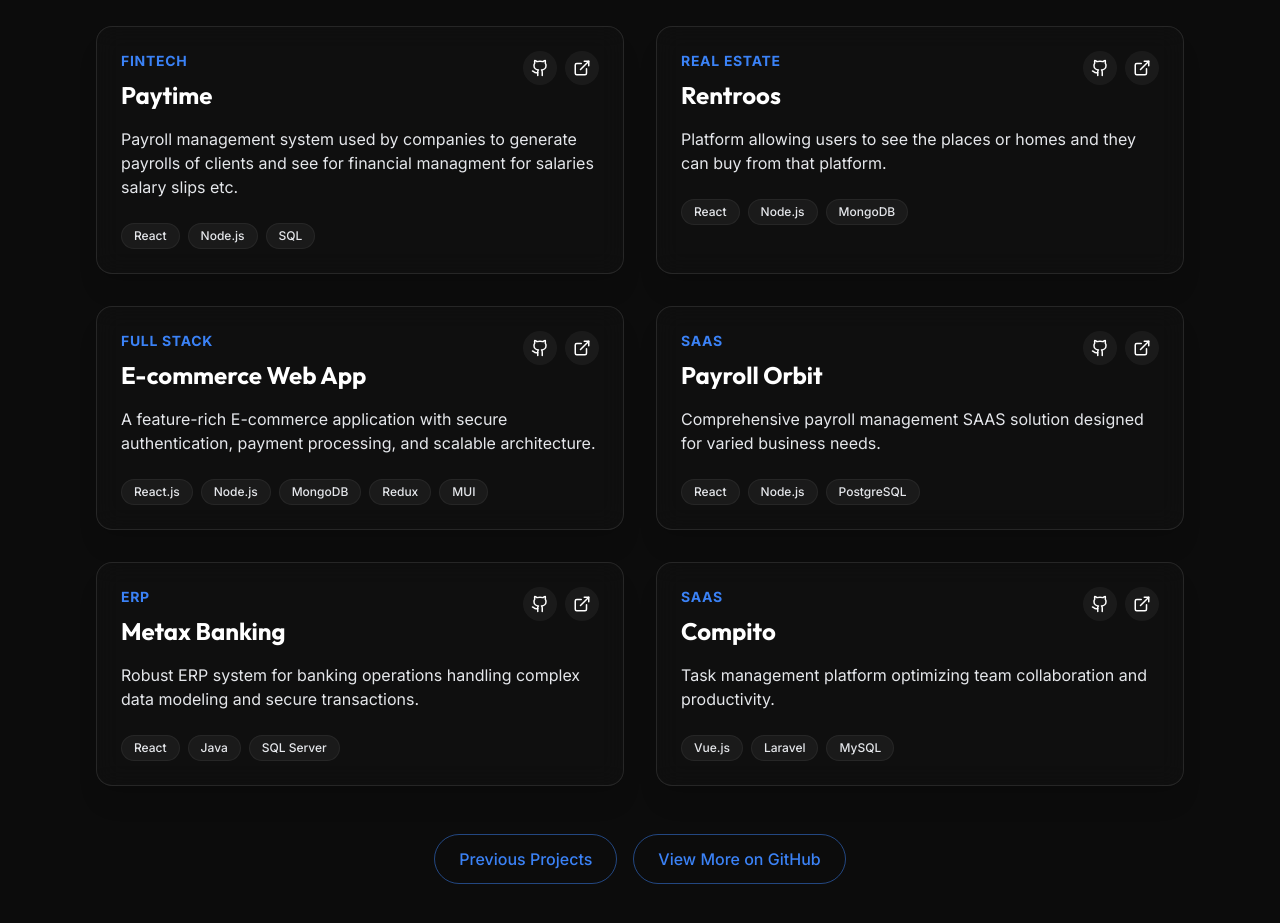
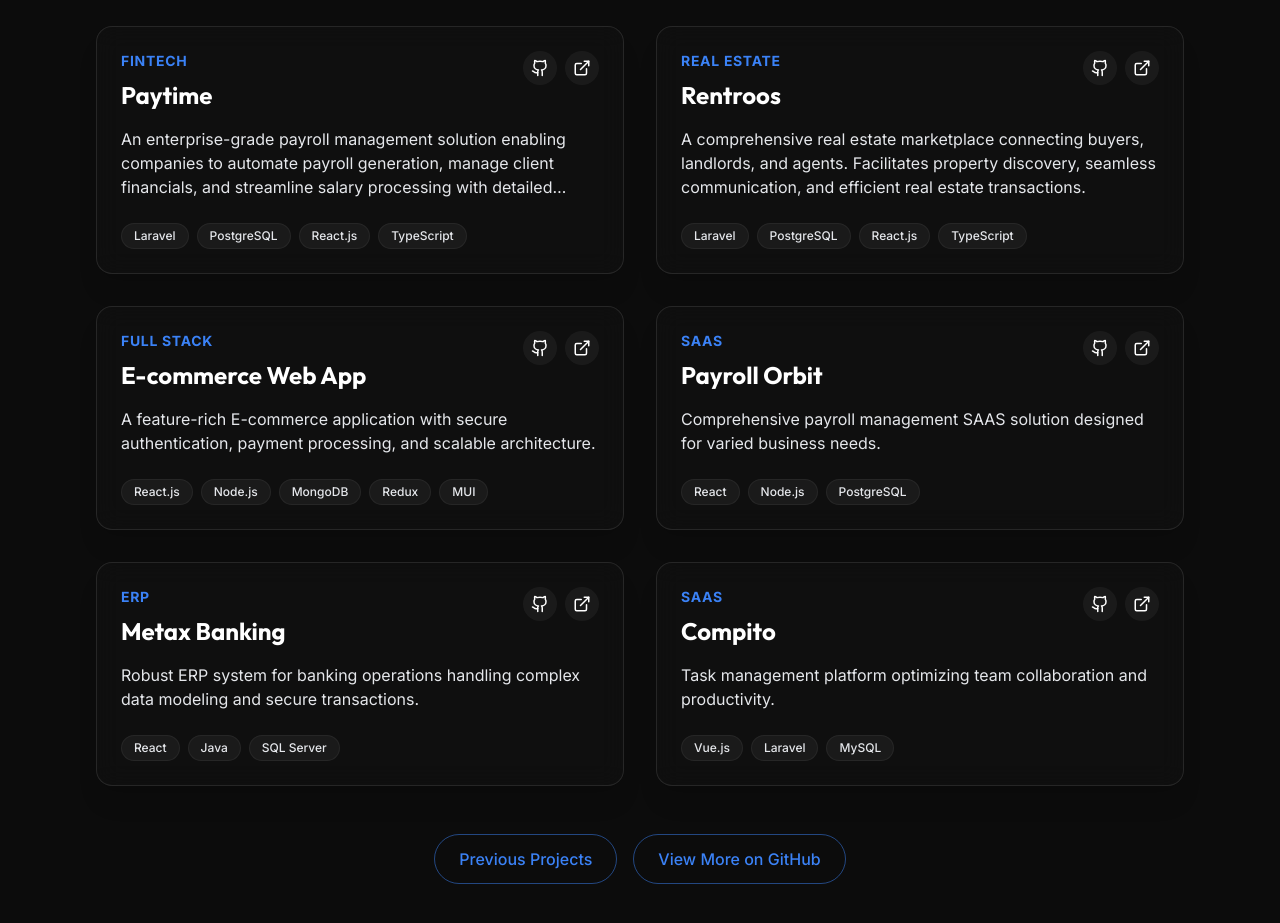
Before and after one commit to Mahfoozdev/Mahfooz, a React (Vite) app: page / in a window 1280 px wide. Shown: the part 3120-4043 px from the top of the page. Built offline with nearby package versions, Linux system fonts and the light colour scheme.

Commit message:
first commit

```diff
--- a/src/components/sections/Projects.tsx
+++ b/src/components/sections/Projects.tsx
@@ -9,14 +9,14 @@ const Projects = () => {
         {
             title: 'Paytime',
             category: 'FinTech',
-            tech: ['React', 'Node.js', 'SQL'],
-            description: 'Payroll management system used by companies to generate payrolls of clients and see for financial managment for salaries salary slips etc.',
+            tech: ['Laravel', 'PostgreSQL', 'React.js', 'TypeScript'],
+            description: 'An enterprise-grade payroll management solution enabling companies to automate payroll generation, manage client financials, and streamline salary processing with detailed payslip generation.',
         },
         {
             title: 'Rentroos',
             category: 'Real Estate',
-            tech: ['React', 'Node.js', 'MongoDB'],
-            description: 'Platform allowing users to see the places or homes and they can buy from that platform.',
+            tech: ['Laravel', 'PostgreSQL', 'React.js', 'TypeScript'],
+            description: 'A comprehensive real estate marketplace connecting buyers, landlords, and agents. Facilitates property discovery, seamless communication, and efficient real estate transactions.',
         },
         {
             title: 'E-commerce Web App',
```
Also changed, not shown: 4 other files (tests, documents, lock files or other folders).
